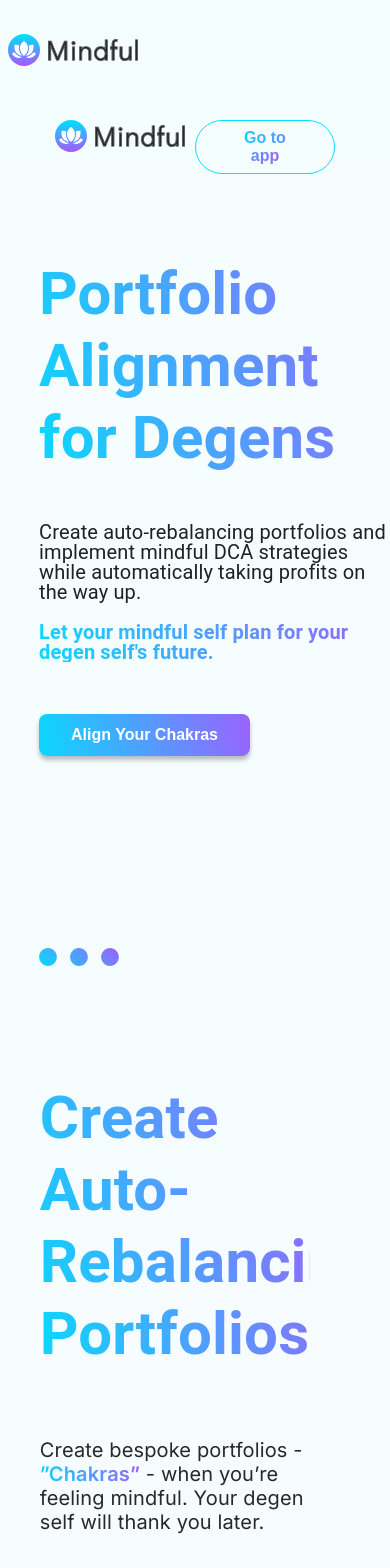
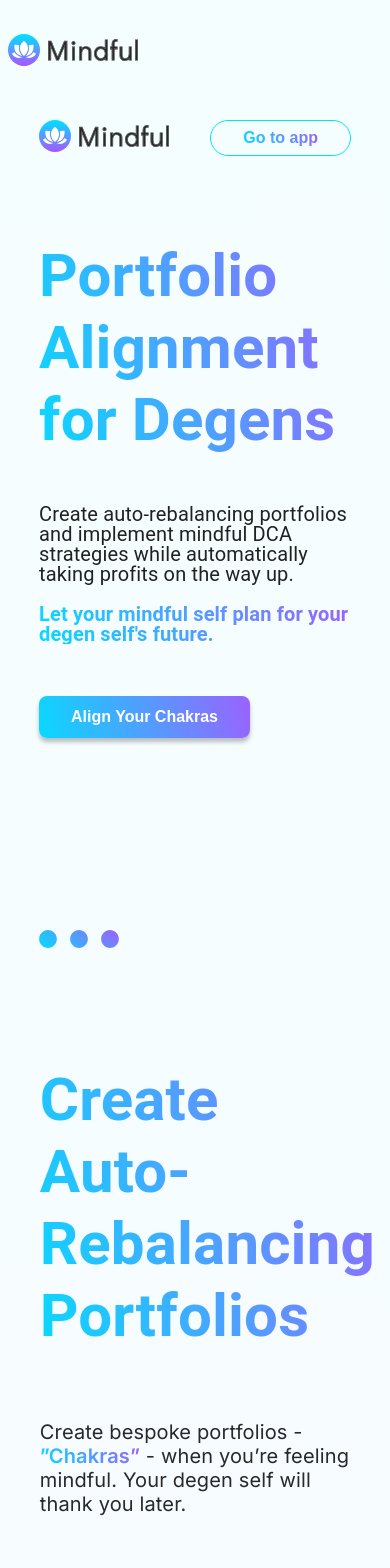
Before and after one commit to Mindful-Cash/mindful.cash-contracts, a Vue app: page /landing in a window 390 px wide. Shown: the top 1568 px of the page. Built offline with nearby package versions, Linux system fonts and the light colour scheme; a web font is replaced by a local one; what vue-apexcharts, vue-js-modal, vue-js-toggle-button would draw is missing.

Commit message:
Make mobile friendlier

```diff
--- a/src/views/Landing.vue
+++ b/src/views/Landing.vue
@@ -1,13 +1,13 @@
 <template>
   <div class="landing">
-    <div class="md-layout" style="padding:20px;text-align:left">
+    <div class="md-layout" style="padding-top:20px;padding-bottom:20px;text-align:left">
       <div class="md-layout-item md-size-10"></div>
 
       <div class="md-layout-item">
         <img src="@/assets/svg/logo.svg" alt="logo" />
       </div>
       <div class="md-layout-item" id="nav" style="text-align: right">
-        <button id="logo">
+        <button>
           <span class="highlight" style="cursor: pointer;font-size: 16px;" @click="goToApp">Go to app</span>
         </button>
       </div>
@@ -16,7 +16,7 @@
 
     <div id="header" class="md-layout">
       <div class="md-layout-item md-size-10"></div>
-      <div class="md-layout-item md-size-50 md-xsmall-size-90">
+      <div class="md-layout-item md-size-50 md-xsmall-size-80">
         <h1 class="heading">
           Portfolio Alignment <br />
           for Degens
@@ -43,7 +43,7 @@
     <div id="rebalance" class="section">
       <div class="md-layout md-gutter">
         <div class="md-layout-item md-size-10"></div>
-        <div class="md-layout-item md-size-70">
+        <div class="md-layout-item md-size-70 md-xsmall-size-90">
           <h2 class="heading">
             Create<br />
             Auto-Rebalancing<br />
@@ -54,7 +54,7 @@
       </div>
       <div class="md-layout md-gutter">
         <div class="md-layout-item md-size-10"></div>
-        <div class="md-layout-item md-size-70">
+        <div class="md-layout-item md-size-70 md-xsmall-size-80">
           <p class="secondary-text">
             Create bespoke portfolios - <span class="highlight">”Chakras”</span> - when you’re feeling mindful. Your
             degen self will thank you later.
@@ -73,8 +73,8 @@
 
     <div id="dca" class="section">
       <div class="md-layout md-alignment-top-center">
-        <h2 class="heading">Implement Mindful DCA Strategies</h2>
-        <p class="md-layout-item md-size-100 secondary-text">
+        <h2 class="md-layout-item md-size-100 md-xsmall-size-80 heading">Implement Mindful DCA Strategies</h2>
+        <p class="md-layout-item md-size-100 md-xsmall-size-80 secondary-text">
           Allocate funds to a DCA pool, automate your strategy, and
           <span class="highlight">never miss a bull run again.</span>
         </p>
@@ -88,7 +88,7 @@
     <div class="section" id="chart">
       <div class="md-layout md-alignment-top-left">
         <div class="md-layout-item md-size-10"></div>
-        <div class="md-layout-item md-size-80 md-xsmall-size-100" style="text-align:left">
+        <div class="md-layout-item md-size-80 md-xsmall-size-80" style="text-align:left">
           <h2 class="heading">
             Automatically Take Profits<br />
             on the Way Up
@@ -112,7 +112,7 @@
     <div id="guru" class="md-layout-item ">
       <div class="md-layout md-gutter">
         <div class="md-layout-item md-size-10"></div>
-        <div class="md-layout-item md-size-40 md-xsmall-size-100">
+        <div class="md-layout-item md-size-40 md-xsmall-size-80">
           <h2 class="heading">Find Your Guru</h2>
           <p class="secondary-text">
             Browse and copy the <span class="highlight">most profitable strategies</span>, developed by the most mindful
@@ -136,10 +136,10 @@
 
     <div class="section">
       <div class="md-layout md-alignment-top-center">
-        <h2 class="heading">Silence Your Inner Degenerate</h2>
-        <p class="md-layout-item md-size-100 secondary-text">
+        <h2 class="heading md-layout-item md-xsmall-size-80">Silence Your Inner Degenerate</h2>
+        <p class="md-layout-item md-size-100 md-xsmall-size-80 secondary-text">
           Start aligning your Chakras today. Don’t throw away your next opportunity to build
-          <span class="highlight">generation wealth.</span>
+          <span class="highlight">generational wealth.</span>
         </p>
         <button class="highlight-btn" style="cursor: pointer;font-size: 16px;" @click="goToApp">
           <span>Align Your Chakras</span>
@@ -235,8 +235,6 @@ p {
 }
 
 #guru {
-  // display: flex;
-  // flex-direction: column;
   height: 40rem;
 
   p,
@@ -250,25 +248,17 @@ p {
 }
 
 #nav {
-  // margin-top: 2rem;
-  // max-width: 1024px;
-
   button {
     background: none;
     outline: none;
     border-radius: 1.875rem;
-    padding: 0.5rem 3rem;
+    padding: 0.5rem 2rem;
     border: 1px solid #00e0ff;
     box-sizing: border-box;
   }
 }
 
 #header {
-  // display: flex;
-  // flex-direction: column;
-  // align-items: flex-start;
-  // margin-top: 6rem;
-
   p,
   h1 {
     text-align: left;
```
